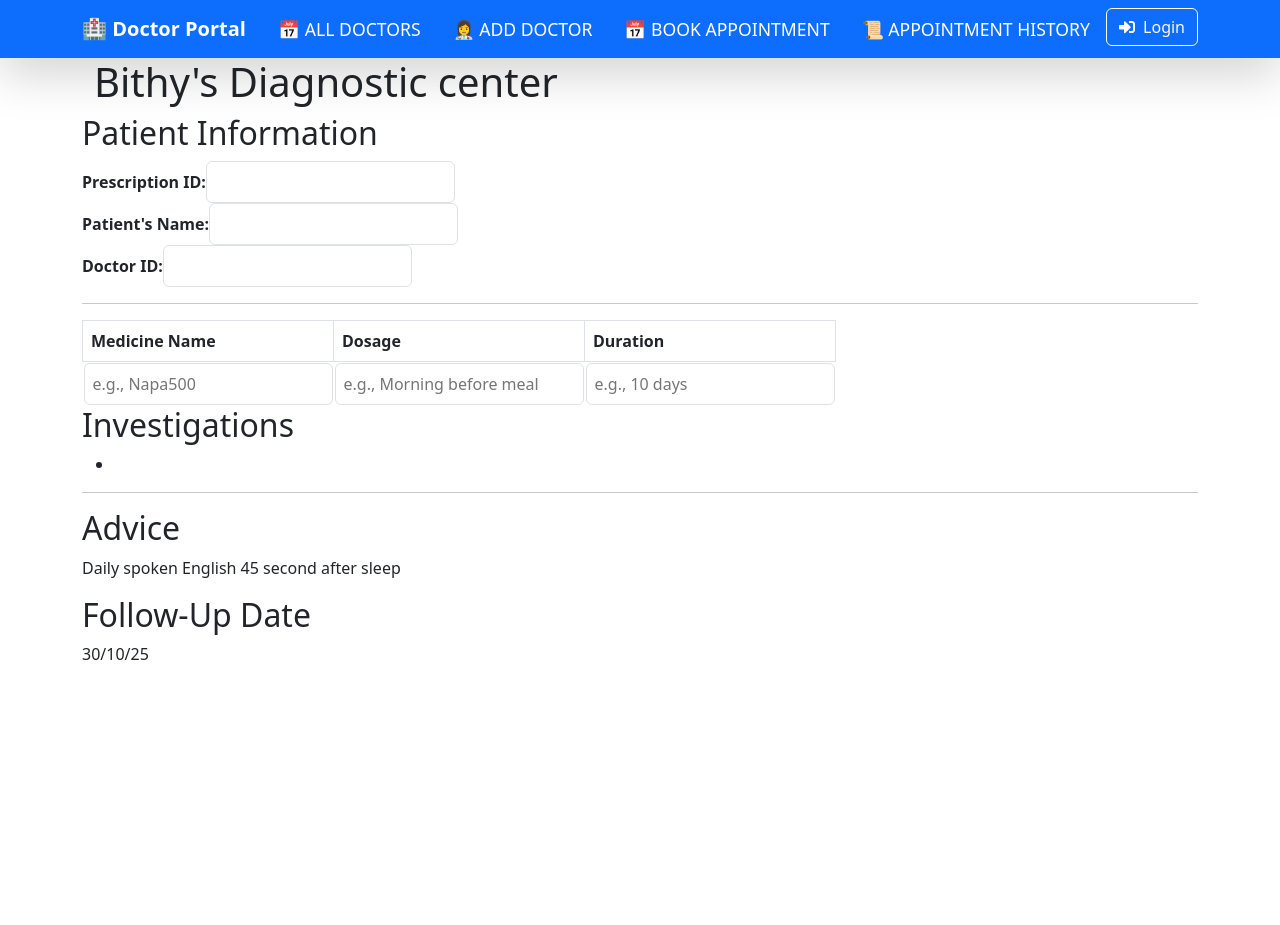
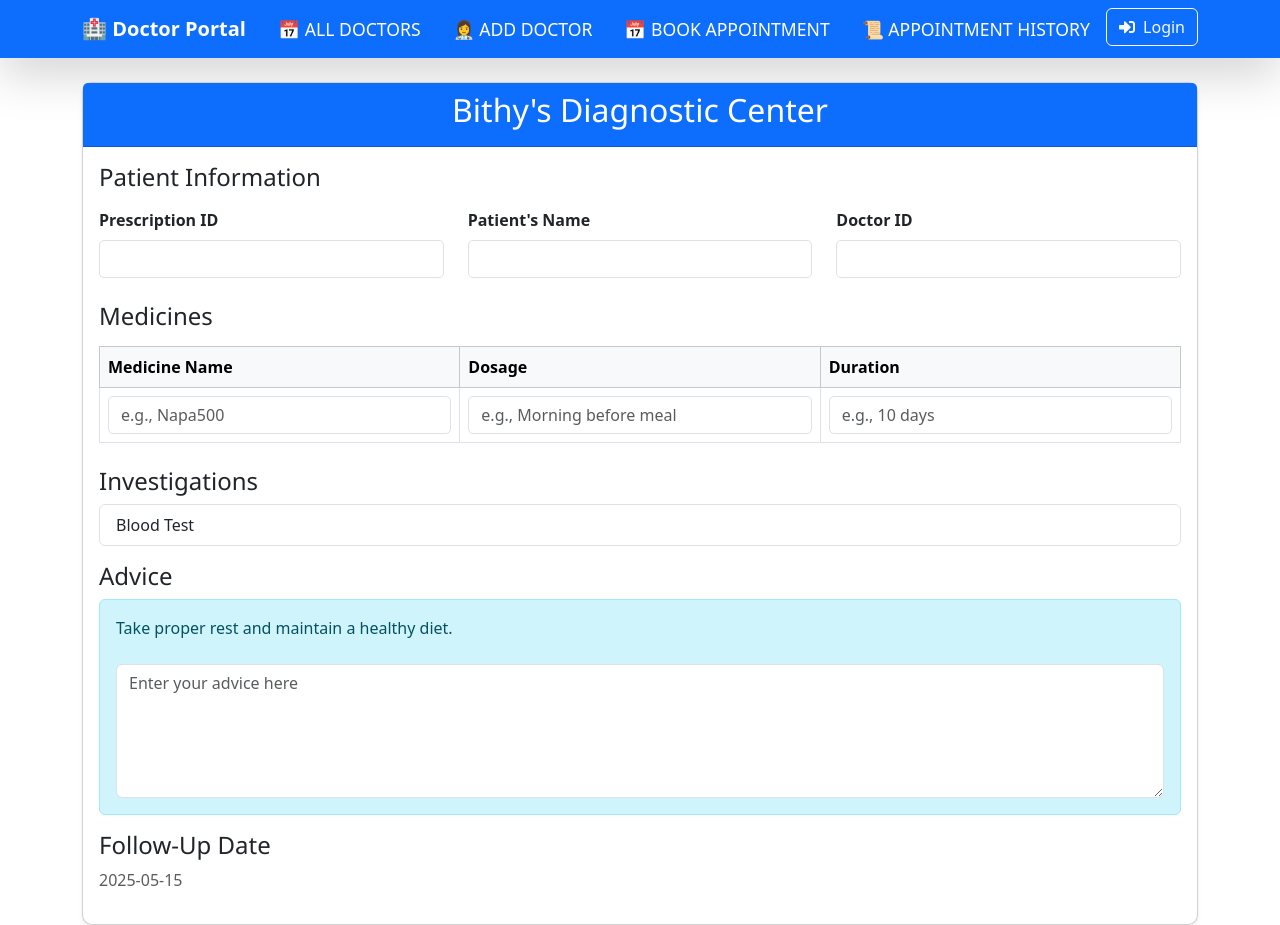
Before and after one commit to BithyIslamChaity/Doctors-Appointment, an Angular app: page /generate-prescription in a window 1280 px wide. Before the commit the page ends 800 px from the top, so only its background shows below. Built offline with nearby package versions, Linux system fonts and the light colour scheme.

Commit message:
generate-prescription Design

```diff
--- a/src/app/generate-prescription/generate-prescription.component.css
+++ b/src/app/generate-prescription/generate-prescription.component.css
@@ -0,0 +1,15 @@
+.card {
+    border-radius: 10px;
+  }
+
+  h2, h4 {
+    font-family: 'Segoe UI', sans-serif;
+  }
+
+  input.form-control {
+    border-radius: 5px;
+  }
+
+  .table td, .table th {
+    vertical-align: middle;
+  }
--- a/src/app/generate-prescription/generate-prescription.component.html
+++ b/src/app/generate-prescription/generate-prescription.component.html
@@ -1,68 +1,113 @@
-<div class="container">
-    <h1 class="container">Bithy's Diagnostic center</h1>
+<div class="container my-4">
+  <div class="card shadow-sm">
+    <div class="card-header text-center bg-primary text-white">
+      <h2>Bithy's Diagnostic Center</h2>
+    </div>
 
-    <!-- Patient Information -->
-    <div class="section">
-      <h2>Patient Information</h2>
-      <div class="details">
-        <div>
-          <label for="prescriptionId"><strong>Prescription ID:</strong></label>
-          <input id="prescriptionId" type="text"  name="prescriptionId" class="border p-2 w-full rounded" required>
+    <div class="card-body">
+      <!-- Patient Info -->
+      <h4 class="mb-3">Patient Information</h4>
+      <form [formGroup]="prescriptionForm">
+        <div class="row mb-3">
+          <div class="col-md-4">
+            <label for="prescriptionId" class="form-label"
+              ><strong>Prescription ID</strong></label
+            >
+            <input
+              id="prescriptionId"
+              formControlName="prescriptionId"
+              type="text"
+              class="form-control"
+              required
+            />
           </div>
-        <div>
-          <label for="patientName"><strong>Patient's Name:</strong></label>
-          <input id="patientName" type="text"  name="patientName" class="border p-2 w-full rounded" required>
+          <div class="col-md-4">
+            <label for="patientName" class="form-label"
+              ><strong>Patient's Name</strong></label
+            >
+            <input
+              id="patientName"
+              formControlName="patientName"
+              type="text"
+              class="form-control"
+              required
+            />
           </div>
-        <div>
-          <label for="doctorId"><strong>Doctor ID:</strong></label>
-          <input id="doctorId" type="text"  name="doctorId" class="border p-2 w-full rounded" required>
-        </div>
-        <hr>
+          <div class="col-md-4">
+            <label for="doctorId" class="form-label"
+              ><strong>Doctor ID</strong></label
+            >
+            <input
+              id="doctorId"
+              formControlName="doctorId"
+              type="text"
+              class="form-control"
+              required
+            />
           </div>
         </div>
 
-    <!-- Medicines Section -->
-    <table class="medicine-table w-full table-auto">
-      <thead >
-        <tr class="col-3">
-          <th class="border p-2">Medicine Name</th>
-          <th class="border p-2">Dosage</th>
-          <th class="border p-2">Duration</th>
+        <!-- Medicines -->
+        <h4 class="mt-4 mb-3">Medicines</h4>
+        <table class="table table-bordered">
+          <thead class="table-light">
+            <tr>
+              <th>Medicine Name</th>
+              <th>Dosage</th>
+              <th>Duration</th>
             </tr>
           </thead>
           <tbody>
             <tr>
               <td>
-            <input formControlName="medicineName" class="border p-2 w-full rounded" placeholder="e.g., Napa500" >
+                <input
+                  formControlName="medicineName"
+                  class="form-control"
+                  placeholder="e.g., Napa500"
+                />
               </td>
               <td>
-            <input formControlName="dosage" class="border p-2 w-full rounded" placeholder="e.g., Morning before meal" >
+                <input
+                  formControlName="dosage"
+                  class="form-control"
+                  placeholder="e.g., Morning before meal"
+                />
               </td>
               <td>
-            <input formControlName="duration" class="border p-2 w-full rounded" placeholder="e.g., 10 days" >
+                <input
+                  formControlName="duration"
+                  class="form-control"
+                  placeholder="e.g., 10 days"
+                />
               </td>
             </tr>
           </tbody>
         </table>
 
-    <!-- Investigations Section -->
-    <div class="section">
-      <h2>Investigations</h2>
-      <ul>
-        <li>{{ investigation1 }}</li>
+        <!-- Investigations -->
+        <h4 class="mt-4">Investigations</h4>
+        <ul class="list-group mb-3">
+          <li class="list-group-item" *ngIf="investigation1">
+            {{ investigation1 }}
+          </li>
         </ul>
-      <hr>
-    </div>
 
-    <!-- Advice Section -->
-    <div class="section">
-      <h2>Advice</h2>
-      <p>{{ advice }}</p>
+        <!-- Advice -->
+        <h4>Advice</h4>
+        <div class="alert alert-info">
+          {{ advice }} <br /> <br>
+          <textarea
+            class="form-control"
+            rows="5"
+            style="width: 100%; resize: vertical"
+            placeholder="Enter your advice here"
+          ></textarea>
         </div>
 
         <!-- Follow-Up Date -->
-    <div class="section">
-      <h2>Follow-Up Date</h2>
-      <p>{{ followUpDate }}</p>
+        <h4>Follow-Up Date</h4>
+        <p class="text-muted">{{ followUpDate }}</p>
+      </form>
     </div>
   </div>
+</div>
--- a/src/app/generate-prescription/generate-prescription.component.ts
+++ b/src/app/generate-prescription/generate-prescription.component.ts
@@ -1,26 +1,32 @@
-import { Component } from '@angular/core';
-import { FormBuilder, FormGroup, FormArray, Validators } from '@angular/forms';
+import { CommonModule } from '@angular/common';
+import { Component, NgModule } from '@angular/core';
+import { FormBuilder, FormGroup, FormArray, Validators, FormsModule, NgModel, ReactiveFormsModule } from '@angular/forms';
 
 @Component({
+  imports: [
+    FormsModule,CommonModule,ReactiveFormsModule
+  ],
   selector: 'app-generate-prescription',
   templateUrl: './generate-prescription.component.html',
   styleUrls: ['./generate-prescription.component.css']
 })
 export class GeneratePrescriptionComponent {
-  prescriptionId: string = '';
-  patientName: string = '';
-  doctorId: string = '';
-  medicineName: string = '';
-  dosage: string = '';
-  duration: string = '';
-  investigation1: string = '';
-  investigation2: string = '';
-  advice: string = 'Daily spoken English 45 second after sleep ';
-  followUpDate: string = '30/10/25';
+  prescriptionForm: FormGroup;
 
-  constructor() { }
+  investigation1 = 'Blood Test';
+  advice = 'Take proper rest and maintain a healthy diet.';
+  followUpDate = '2025-05-15';
 
-  ngOnInit(): void { }
+  constructor(private fb: FormBuilder) {
+    this.prescriptionForm = this.fb.group({
+      prescriptionId: [''],
+      patientName: [''],
+      doctorId: [''],
+      medicineName: [''],
+      dosage: [''],
+      duration: ['']
+    });
+  }
 
 
 }
```
Lines whose indentation alone changed are shown as unchanged.
